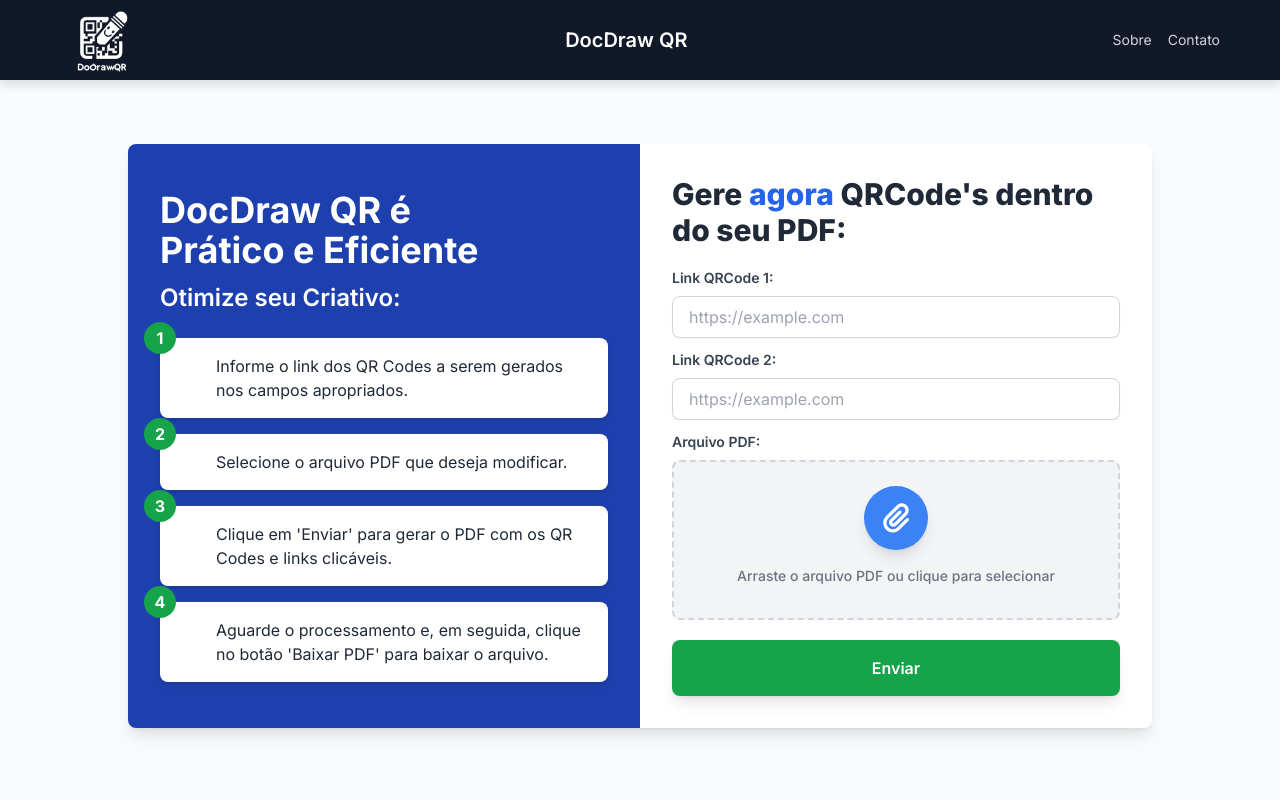
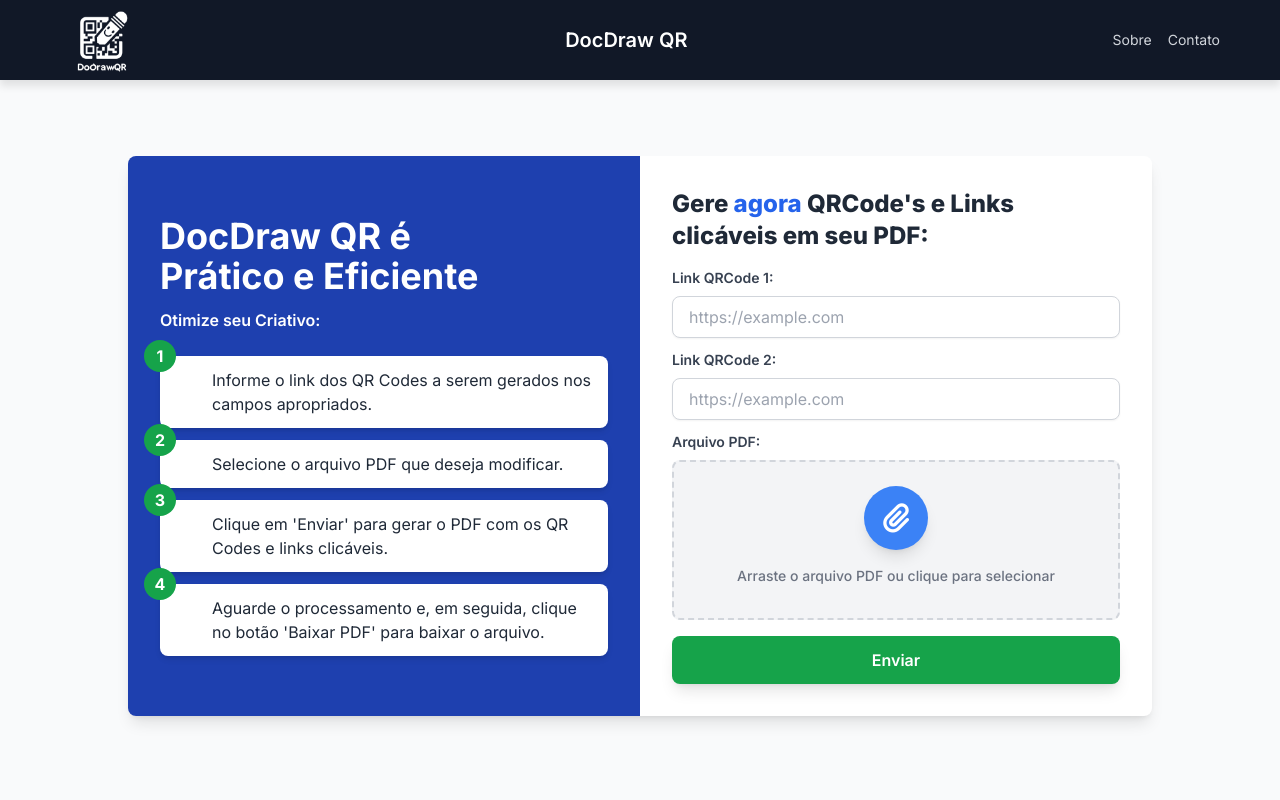
Before and after one commit to arthurmayerhofer/DocDrawQR-web, a Next.js app: page / in a window 1280 px wide. Shown: the top 800 px of the page. Built offline with nearby package versions, Linux system fonts and the light colour scheme.

Commit message:
update spaces

```diff
--- a/src/app/page.tsx
+++ b/src/app/page.tsx
@@ -46,10 +46,10 @@
         {/* Esquerda: Título Chamativo e Passo a Passo Interativo com Cards */}
         <div className="flex flex-col justify-center w-1/2 p-8 bg-blue-800 text-white space-y-3">
           <h1 className="text-4xl font-bold">DocDraw QR é  <br></br> Prático e Eficiente</h1>
-          <h2 className="text-2xl font-semibold mb-5">Otimize seu Criativo:</h2>
+          <h2 className="text-2x1 font-semibold mb-5">Otimize seu Criativo:</h2>
 
           <div className="space-y-5 mt-5">
-            <div className="space-y-4 mt-3">
+            <div className="space-y-3 mt-3">
               {[
                 "Informe o link dos QR Codes a serem gerados nos campos apropriados.",
                 "Selecione o arquivo PDF que deseja modificar.",
@@ -58,7 +58,7 @@
               ].map((step, index) => (
                 <div
                   key={index}
-                  className="relative p-4 bg-white text-gray-800 rounded-lg shadow-md transform transition duration-500 hover:scale-105 hover:shadow-lg cursor-pointer"
+                  className="relative p-3 bg-white text-gray-800 rounded-lg shadow-md transform transition duration-500 hover:scale-105 hover:shadow-lg cursor-pointer"
                 >
                   <span className="absolute top-0 left-0 w-8 h-8 flex items-center justify-center rounded-full bg-green-600 text-white font-bold -translate-y-1/2 -translate-x-1/2">
                     {index + 1}
--- a/src/components/QRCodeForm/index.tsx
+++ b/src/components/QRCodeForm/index.tsx
@@ -43,12 +43,11 @@
 
   return (
     <form
-      className="bg-white space-y-5 mx-auto max-w-3xl"
+      className="bg-white space-y-4 mx-auto max-w-3xl"
       onSubmit={handleSubmit}
     >
-      <h2 className="text-3xl font-extrabold text-gray-800 mb-1">
-        Gere <span className="text-blue-600">agora</span> QRCode's dentro do
-        seu PDF:
+      <h2 className="text-2xl font-extrabold text-gray-800 mb-1">
+        Gere <span className="text-blue-600">agora</span> QRCode's e Links clicáveis em seu PDF:
       </h2>
 
       {/* <p className="text-sm  text-gray-600 mb-4">
@@ -127,7 +126,7 @@
 
       <button
         type="submit"
-        className="w-full px-4 py-4 font-semibold text-white bg-green-600 rounded-lg shadow-lg hover:bg-green-700 focus:outline-none focus:ring-4 focus:ring-green-300 transition-all duration-300 ease-in-out"
+        className="w-full px-4 py-3 font-semibold text-white bg-green-600 rounded-lg shadow-lg hover:bg-green-700 focus:outline-none focus:ring-4 focus:ring-green-300 transition-all duration-300 ease-in-out"
       >
         Enviar
       </button>
```
